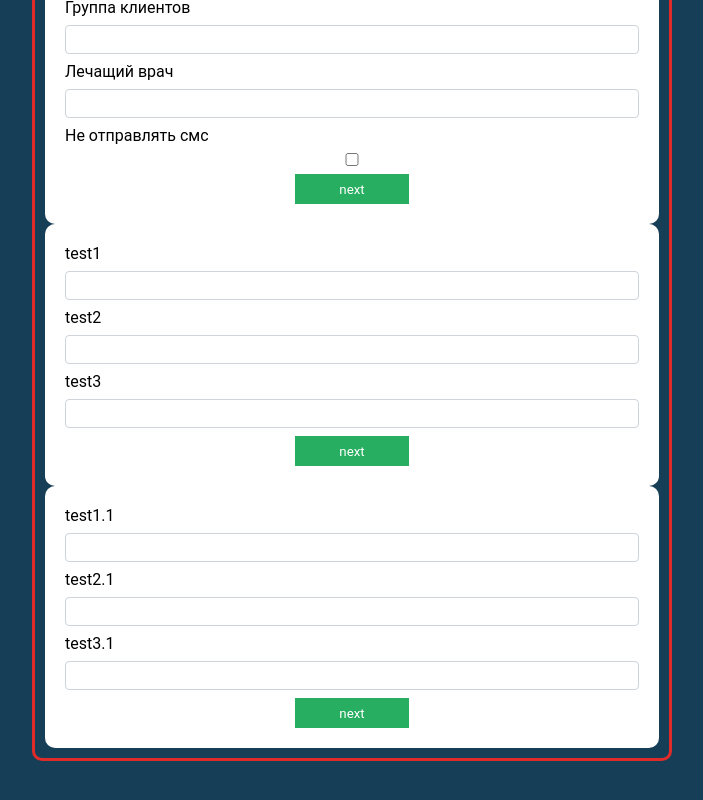
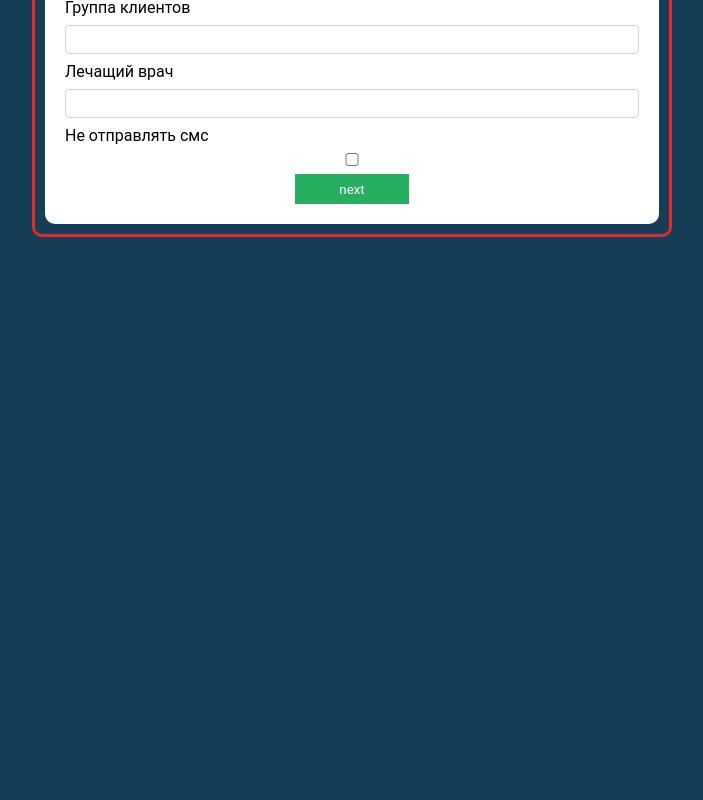
Before and after one commit to varMarat/vue-form-progress-bar, a Vue app: page / in a window 1280 px wide. Shown: the part 538-1338 px from the top of the page, without its empty margins (288-991 px from the left). After the commit the page ends 825 px from the top, so only its background shows below. Built offline with nearby package versions, Linux system fonts and the light colour scheme.

Commit message:
implemented the functionality of switching the form field (btn next and submit)

```diff
--- a/src/App.vue
+++ b/src/App.vue
@@ -1,12 +1,15 @@
 <template>
   <div id="app">
     <div class="app-wrapper">
-      <ProgressBar/>
+      <progress-bar/>
 
       <form action="">
-        <FieldForm :formData="formData"/>
-        <FieldForm :formData="formData2"/>
-        <FieldForm :formData="formData3"/>
+        <field-form v-for="(item, index) in keys" :key="index"
+          :formData='formData[item]'
+          :nameBtn="nameBtn"
+          v-show="step===index+1"
+          @next="nextClick"
+        />
       </form>
 
     </div>
@@ -21,13 +24,26 @@ import data from './data'
 export default {
   name: 'App',
   components: {
-    FieldForm, ProgressBar
+    'field-form': FieldForm,
+    'progress-bar': ProgressBar
   },
   data(){
     return{
-      formData: data.generalInformation,
-      formData2: data.address,
-      formData3: data.documentType
+      formData: data,
+      keys: Object.keys(data),
+      step: 1,
+      nameBtn:'next'
+    }
+  },
+  methods:{
+    nextClick(e){
+      if(this.step < this.keys.length){
+         e.preventDefault()
+         this.step++
+      }
+      if(this.step===this.keys.length){
+        this.nameBtn='submit'
+      }
     }
   }
 }
--- a/src/components/FieldForm.vue
+++ b/src/components/FieldForm.vue
@@ -1,14 +1,14 @@
 <template>
   <div class="form-wrapper">
     <div>
-        <FormGroup
+        <form-group
           v-for="(item, index) in formData" :key="index"
           :index="+index"
           :item="item"
           :errors="errors"
           @input-child="onInput"
-        />
-        <button class="btn" >next</button>
+          />
+        <button class="btn" @click="onClick($event)">{{nameBtn}}</button>
     </div>
   </div>
 </template>
@@ -19,12 +19,11 @@ import {required, minLength} from 'vuelidate/lib/validators'
 export default {
   name: 'FieldForm',
   components:{
-      FormGroup
+      'form-group': FormGroup
   },
   props:{
-    formData:{
-      type: Array
-    }
+    formData: Array,
+    nameBtn: String
   },
   beforeMount(){
     this.formData.forEach((item)=>{
@@ -51,7 +50,7 @@ export default {
   data(){
     return{
       fieldsVal:{},
-      errors:[]
+      errors:[],
     }
   },
   methods:{
@@ -64,8 +63,8 @@ export default {
         this.$set(this.errors, data.id, false)
       }
     },
-    onClick(){
-      console.log('btn')
+    onClick(e){
+      this.$emit('next', e)
     }
   }
 }
--- a/src/components/FormGroup.vue
+++ b/src/components/FormGroup.vue
@@ -19,8 +19,7 @@ export default {
             type: Object
         },
         errors: Array,
-        index: Number,
-        value: String,
+        index: Number
     },
     methods:{
         onInput(e, id){
```
